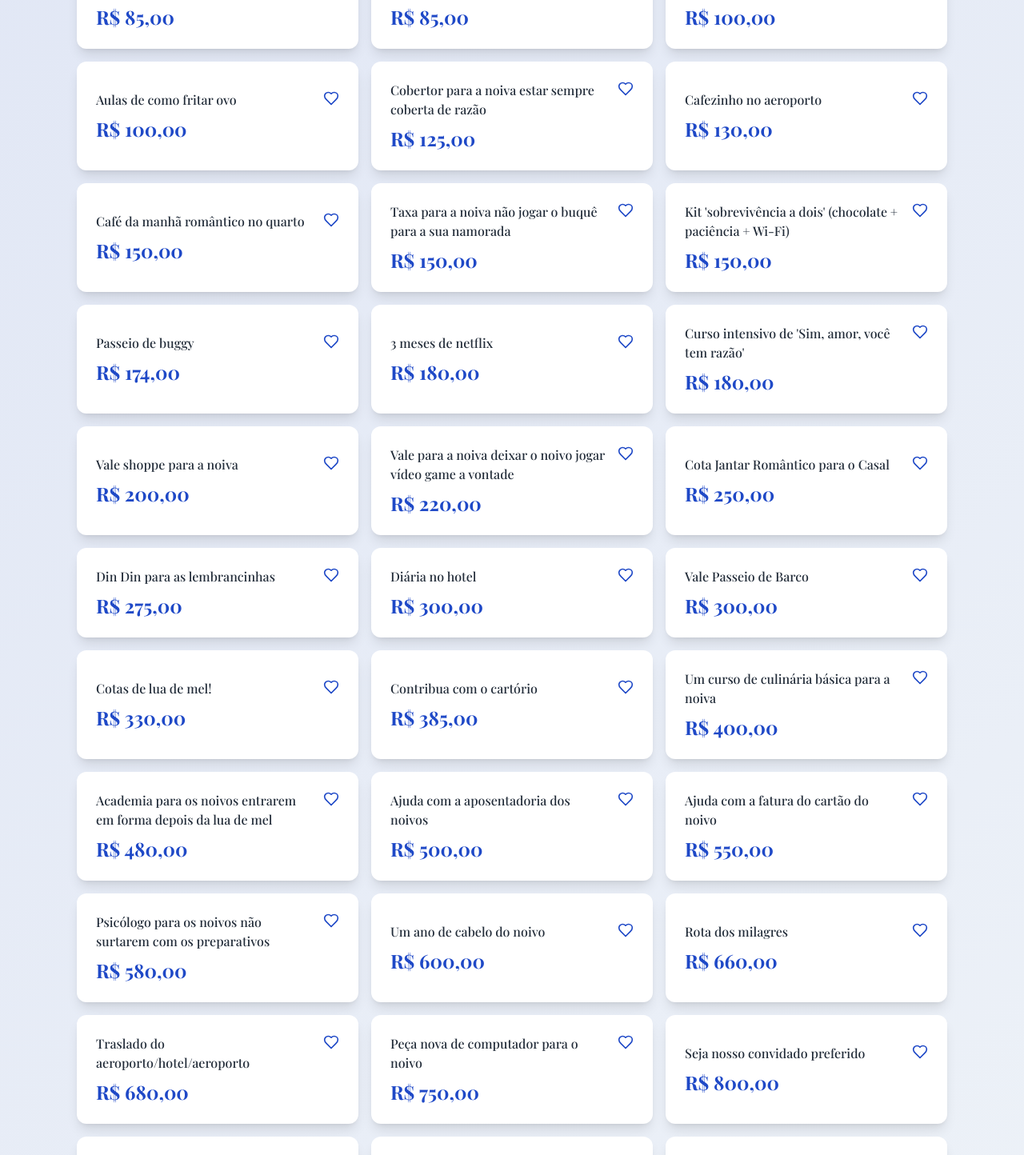
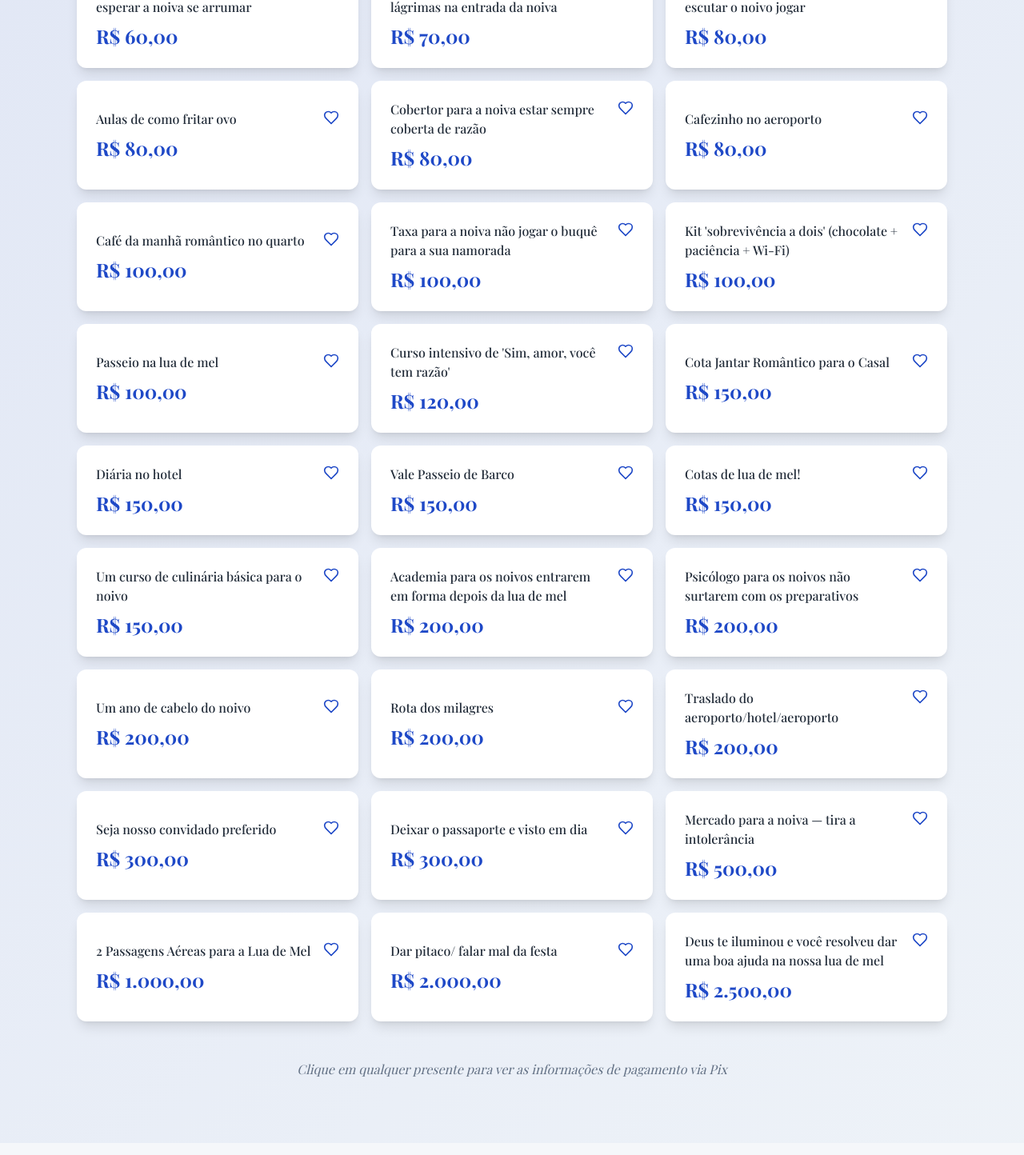
Before and after one commit to MarcusMpg/meu-casamento, a React (Vite) app: page / in a window 1280 px wide. Shown: the part 4487-5931 px from the top of the page at 80% size. Built offline with nearby package versions, Linux system fonts and the light colour scheme; the HTML template or start-up script is replaced by a standard one; a web font is replaced by a local one.

Commit message:
Changes
Co-authored-by: MarcusMpg <107503566+MarcusMpg@users.noreply.github.com>

```diff
--- a/src/components/GiftRegistry.tsx
+++ b/src/components/GiftRegistry.tsx
@@ -15,42 +15,33 @@ const GiftRegistry = () => {
 
   const gifts: GiftItem[] = [
     { name: "Vale mensagem para a noiva", price: "R$ 50,00" },
-    { name: "Remédio de intolerância à lactose para a noiva comer tudo", price: "R$ 60,00" },
-    { name: "Cofrinho da lua de mel — para juntar amor e trocados", price: "R$ 80,00" },
-    { name: "Dose de paciência para o noivo esperar a noiva se arrumar", price: "R$ 85,00" },
-    { name: "Lenço para o noivo chorão secar as lágrimas na entrada da noiva", price: "R$ 85,00" },
-    { name: "Tampão de ouvido para a noiva não escutar o noivo jogar", price: "R$ 100,00" },
-    { name: "Aulas de como fritar ovo", price: "R$ 100,00" },
-    { name: "Cobertor para a noiva estar sempre coberta de razão", price: "R$ 125,00" },
-    { name: "Cafezinho no aeroporto", price: "R$ 130,00" },
-    { name: "Café da manhã romântico no quarto", price: "R$ 150,00" },
-    { name: "Taxa para a noiva não jogar o buquê para a sua namorada", price: "R$ 150,00" },
-    { name: "Kit 'sobrevivência a dois' (chocolate + paciência + Wi-Fi)", price: "R$ 150,00" },
-    { name: "Passeio de buggy", price: "R$ 174,00" },
-    { name: "3 meses de netflix", price: "R$ 180,00" },
-    { name: "Curso intensivo de 'Sim, amor, você tem razão'", price: "R$ 180,00" },
-    { name: "Vale shoppe para a noiva", price: "R$ 200,00" },
-    { name: "Vale para a noiva deixar o noivo jogar vídeo game a vontade", price: "R$ 220,00" },
-    { name: "Cota Jantar Romântico para o Casal", price: "R$ 250,00" },
-    { name: "Din Din para as lembrancinhas", price: "R$ 275,00" },
-    { name: "Diária no hotel", price: "R$ 300,00" },
-    { name: "Vale Passeio de Barco", price: "R$ 300,00" },
-    { name: "Cotas de lua de mel!", price: "R$ 330,00" },
-    { name: "Contribua com o cartório", price: "R$ 385,00" },
-    { name: "Um curso de culinária básica para a noiva", price: "R$ 400,00" },
-    { name: "Academia para os noivos entrarem em forma depois da lua de mel", price: "R$ 480,00" },
-    { name: "Ajuda com a aposentadoria dos noivos", price: "R$ 500,00" },
-    { name: "Ajuda com a fatura do cartão do noivo", price: "R$ 550,00" },
-    { name: "Psicólogo para os noivos não surtarem com os preparativos", price: "R$ 580,00" },
-    { name: "Um ano de cabelo do noivo", price: "R$ 600,00" },
-    { name: "Rota dos milagres", price: "R$ 660,00" },
-    { name: "Traslado do aeroporto/hotel/aeroporto", price: "R$ 680,00" },
-    { name: "Peça nova de computador para o noivo", price: "R$ 750,00" },
-    { name: "Seja nosso convidado preferido", price: "R$ 800,00" },
-    { name: "Deixar o passaporte e visto em dia", price: "R$ 932,00" },
-    { name: "Mercado para a noiva intolerante e alérgica", price: "R$ 1.000,00" },
-    { name: "Eu sou ricaaaaa", price: "R$ 1.500,00" },
-    { name: "2 Passagens Aéreas para a Lua de Mel", price: "R$ 1.800,00" },
+    { name: "Remédio para a alergia da noiva, curtir a festa do casamento sem espirrar", price: "R$ 50,00" },
+    { name: "Cofrinho da lua de mel — para juntar amor e trocados", price: "R$ 60,00" },
+    { name: "Dose de paciência para o noivo esperar a noiva se arrumar", price: "R$ 60,00" },
+    { name: "Lenço para o noivo chorão secar as lágrimas na entrada da noiva", price: "R$ 70,00" },
+    { name: "Tampão de ouvido para a noiva não escutar o noivo jogar", price: "R$ 80,00" },
+    { name: "Aulas de como fritar ovo", price: "R$ 80,00" },
+    { name: "Cobertor para a noiva estar sempre coberta de razão", price: "R$ 80,00" },
+    { name: "Cafezinho no aeroporto", price: "R$ 80,00" },
+    { name: "Café da manhã romântico no quarto", price: "R$ 100,00" },
+    { name: "Taxa para a noiva não jogar o buquê para a sua namorada", price: "R$ 100,00" },
+    { name: "Kit 'sobrevivência a dois' (chocolate + paciência + Wi-Fi)", price: "R$ 100,00" },
+    { name: "Passeio na lua de mel", price: "R$ 100,00" },
+    { name: "Curso intensivo de 'Sim, amor, você tem razão'", price: "R$ 120,00" },
+    { name: "Cota Jantar Romântico para o Casal", price: "R$ 150,00" },
+    { name: "Diária no hotel", price: "R$ 150,00" },
+    { name: "Vale Passeio de Barco", price: "R$ 150,00" },
+    { name: "Cotas de lua de mel!", price: "R$ 150,00" },
+    { name: "Um curso de culinária básica para o noivo", price: "R$ 150,00" },
+    { name: "Academia para os noivos entrarem em forma depois da lua de mel", price: "R$ 200,00" },
+    { name: "Psicólogo para os noivos não surtarem com os preparativos", price: "R$ 200,00" },
+    { name: "Um ano de cabelo do noivo", price: "R$ 200,00" },
+    { name: "Rota dos milagres", price: "R$ 200,00" },
+    { name: "Traslado do aeroporto/hotel/aeroporto", price: "R$ 200,00" },
+    { name: "Seja nosso convidado preferido", price: "R$ 300,00" },
+    { name: "Deixar o passaporte e visto em dia", price: "R$ 300,00" },
+    { name: "Mercado para a noiva — tira a intolerância", price: "R$ 500,00" },
+    { name: "2 Passagens Aéreas para a Lua de Mel", price: "R$ 1.000,00" },
     { name: "Dar pitaco/ falar mal da festa", price: "R$ 2.000,00" },
     { name: "Deus te iluminou e você resolveu dar uma boa ajuda na nossa lua de mel", price: "R$ 2.500,00" },
   ];
```
